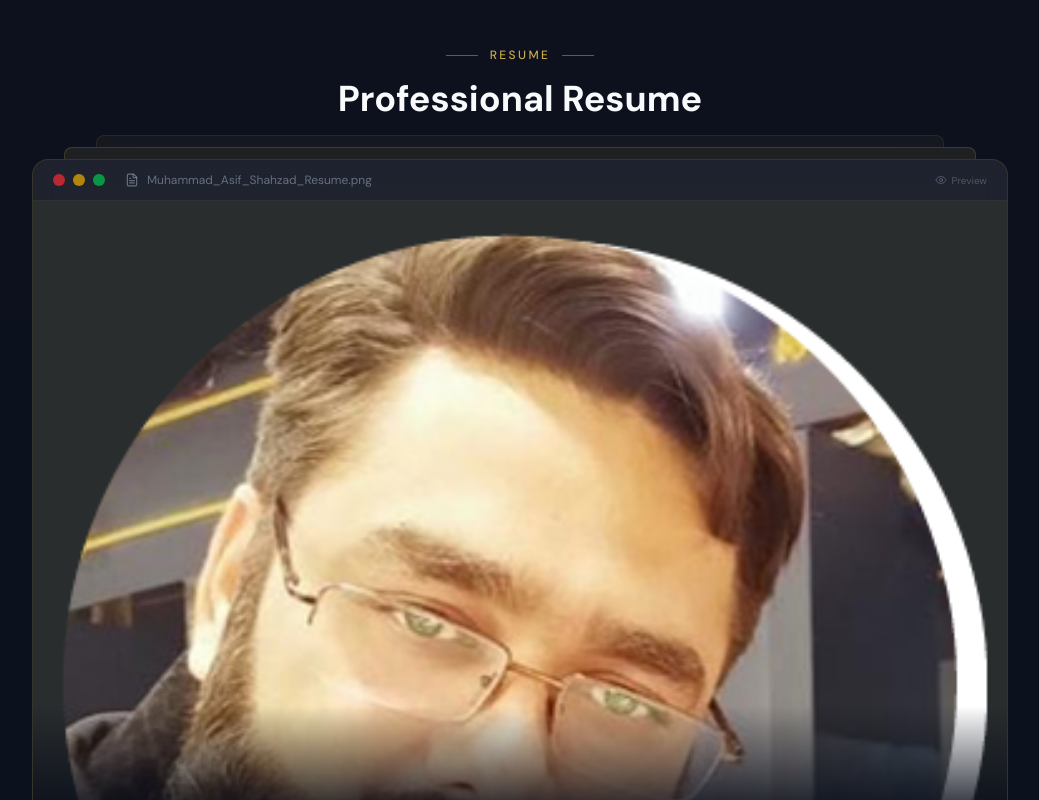
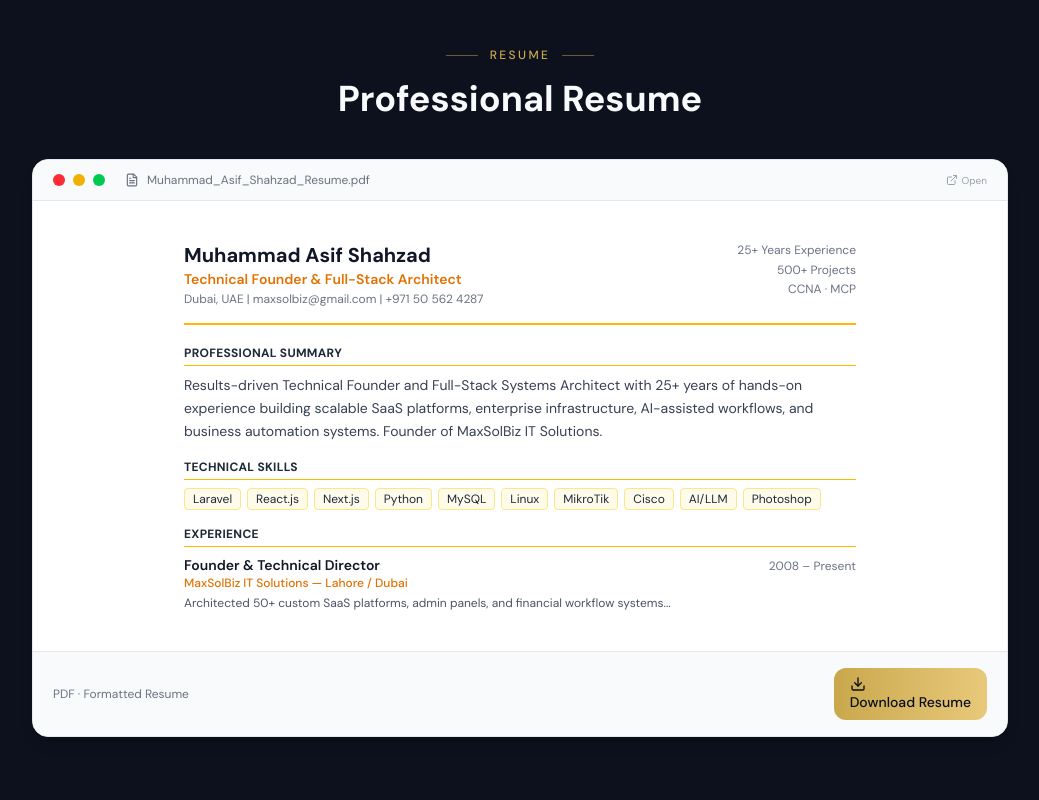
Before and after one commit to maxsolbiz/asif-portfolio, a Next.js app: page /en in a window 1280 px wide. Shown: the part 1460-2260 px from the top of the page, without its empty margins (120-1159 px from the left). Built offline with nearby package versions, Linux system fonts and the light colour scheme; a web font is replaced by a local one.

Commit message:
fix: resume Arabic removed, light preview, expanded skills categories

```diff
--- a/src/app/resume/page.tsx
+++ b/src/app/resume/page.tsx
@@ -48,16 +48,34 @@ const experience = [
   },
 ];
 
+const skillCategories = [
+  {
+    name: "Full-Stack Development",
+    items: ["Laravel", "PHP", "JavaScript", "TypeScript", "React.js", "Next.js", "HTML5", "CSS3", "Tailwind CSS", "Node.js", "REST APIs", "GraphQL", "JSON"],
+  },
+  {
+    name: "Databases & Data",
+    items: ["MySQL", "PostgreSQL", "MongoDB", "SQL", "Excel VBA", "Python", "ETL Pipelines", "Data Cleaning", "Power BI", "Google Sheets Automation"],
+  },
+  {
+    name: "Infrastructure & Networking",
+    items: ["Linux Server Admin", "Cloud Hosting", "VPS Management", "MikroTik", "Ubiquiti", "Cisco", "Juniper", "VPN", "Firewall", "Routing & Switching", "LAN/WAN", "Fiber Optic", "CCTV", "Network Security"],
+  },
+  {
+    name: "AI & Automation",
+    items: ["Prompt Engineering", "ChatGPT / Claude / Gemini", "LLM Integration", "AI-Assisted Development", "Chain-of-Thought", "Agentic AI Workflows", "AI Product Development", "Webhook Automation"],
+  },
+  {
+    name: "Design & Creative",
+    items: ["Adobe Photoshop", "Adobe Illustrator", "CorelDRAW", "Canva", "UI/UX Design", "Logo & Brand Identity", "Digital Branding", "Typography"],
+  },
+  {
+    name: "Systems & Management",
+    items: ["System Analysis", "Solutions Architecture", "SaaS Platform Design", "ERP/CRM Architecture", "Project Management", "Technical Leadership", "Business Process Analysis", "Workflow Automation"],
+  },
+];
+
 export default function ResumePage() {
-  const skills = [
-    "Laravel", "PHP", "JavaScript", "TypeScript", "React.js", "Next.js", "Tailwind CSS",
-    "MySQL", "PostgreSQL", "REST APIs", "GraphQL", "Python", "Excel VBA",
-    "Linux Server", "MikroTik", "Ubiquiti", "Cisco", "VPN", "Firewall",
-    "AI Prompt Engineering", "ChatGPT / Claude", "LLM Integration",
-    "Adobe Photoshop", "Illustrator", "CorelDRAW", "Canva", "UI/UX Design",
-    "Project Management", "System Analysis", "Solutions Architecture",
-  ];
-
   useEffect(() => {
     const timer = setTimeout(() => window.print(), 500);
     return () => clearTimeout(timer);
@@ -76,6 +94,7 @@ export default function ResumePage() {
             font-size: 10px;
             line-height: 1.5;
             padding: 0;
+            background: #ffffff;
           }
           .container { max-width: 210mm; margin: 0 auto; padding: 0; }
 
@@ -113,10 +132,17 @@ export default function ResumePage() {
           .exp-bullet-dot { width: 4px; margin-right: 4px; color: #C9A84C; font-size: 9px; }
           .exp-bullet-text { font-size: 8.5px; line-height: 1.4; color: #1a1a2e; flex: 1; }
 
-          .skills { display: flex; flex-wrap: wrap; gap: 3px; }
+          .skills-cat { margin-bottom: 6px; }
+          .skills-cat-title {
+            font-size: 8.5px; font-weight: 700; color: #C9A84C;
+            margin-bottom: 2px; text-transform: uppercase; letter-spacing: 0.5px;
+          }
+          .skills {
+            display: flex; flex-wrap: wrap; gap: 2.5px;
+          }
           .skill-pill {
-            font-size: 7.5px; padding: 2px 6px; background: #C9A84C15;
-            color: #0A0E1A; border-radius: 3px;
+            font-size: 7.5px; padding: 2px 5px; background: #f0efe6;
+            color: #0A0E1A; border-radius: 2px; border: 0.5px solid #e0dcc8;
           }
 
           .edu-grid { display: grid; grid-template-columns: 1fr 1fr; gap: 4px; }
@@ -149,7 +175,7 @@ export default function ResumePage() {
                 Dubai, UAE | maxsolbiz@gmail.com | +971 50 562 4287 | maxsolbiz.com
               </div>
               <div className="contact" style={{ marginTop: 1 }}>
-                English · Urdu · Punjabi · Arabic (basic)
+                English · Urdu · Punjabi
               </div>
             </div>
             <div className="stats">
@@ -191,11 +217,16 @@ export default function ResumePage() {
 
           <div className="section">
             <div className="section-title">Technical Skills</div>
-            <div className="skills">
-              {skills.map((skill, i) => (
-                <span key={i} className="skill-pill">{skill}</span>
-              ))}
-            </div>
+            {skillCategories.map((cat, i) => (
+              <div key={i} className="skills-cat">
+                <div className="skills-cat-title">{cat.name}</div>
+                <div className="skills">
+                  {cat.items.map((skill, j) => (
+                    <span key={j} className="skill-pill">{skill}</span>
+                  ))}
+                </div>
+              </div>
+            ))}
           </div>
 
           <div className="section">
--- a/src/components/portfolio/ResumeSection.tsx
+++ b/src/components/portfolio/ResumeSection.tsx
@@ -2,8 +2,7 @@
 
 import { useTranslations } from "next-intl";
 import { motion } from "framer-motion";
-import Image from "next/image";
-import { Download, FileText, Eye } from "lucide-react";
+import { Download, FileText, ExternalLink } from "lucide-react";
 import GlowButton from "./GlowButton";
 import ResumeDownloadButton from "./ResumeDownloadButton";
 
@@ -35,44 +34,73 @@ export default function ResumeSection() {
           transition={{ duration: 0.5 }}
           className="relative"
         >
-          {/* Decorative top bar */}
-          <div className="absolute -top-3 left-8 right-8 h-3 bg-gold/10 rounded-t-lg border border-gold/20 border-b-0" />
-          <div className="absolute -top-6 left-16 right-16 h-3 bg-gold/5 rounded-t-lg border border-gold/10 border-b-0" />
-
-          {/* Main card */}
-          <div className="glass-card overflow-hidden border-gold/20">
+          {/* Light card for PDF preview */}
+          <div className="bg-white rounded-2xl overflow-hidden border border-gray-200 shadow-lg">
             {/* Mac-style window header */}
-            <div className="flex items-center gap-2 px-5 py-3 border-b border-gold/10 bg-white/5">
-              <div className="w-3 h-3 rounded-full bg-red-500/70" />
-              <div className="w-3 h-3 rounded-full bg-yellow-500/70" />
-              <div className="w-3 h-3 rounded-full bg-green-500/70" />
-              <div className="flex items-center gap-2 ml-3 text-xs text-text-muted/60">
+            <div className="flex items-center gap-2 px-5 py-3 border-b border-gray-200 bg-gray-50">
+              <div className="w-3 h-3 rounded-full bg-red-500" />
+              <div className="w-3 h-3 rounded-full bg-yellow-500" />
+              <div className="w-3 h-3 rounded-full bg-green-500" />
+              <div className="flex items-center gap-2 ml-3 text-xs text-gray-500">
                 <FileText className="w-3.5 h-3.5" />
-                Muhammad_Asif_Shahzad_Resume.png
+                Muhammad_Asif_Shahzad_Resume.pdf
               </div>
-              <div className="ml-auto flex items-center gap-1 text-[10px] text-text-muted/40">
-                <Eye className="w-3 h-3" /> Preview
+              <div className="ml-auto flex items-center gap-1 text-[10px] text-gray-400">
+                <ExternalLink className="w-3 h-3" /> Open
               </div>
             </div>
 
-            {/* Image preview with scroll */}
-            <div className="relative max-h-[600px] overflow-y-auto bg-white/5">
-              <Image
-                src="/resume.png"
-                alt="Muhammad Asif Shahzad Resume"
-                width={800}
-                height={1100}
-                className="w-full h-auto object-contain"
-                priority
-              />
+            {/* Resume content preview - light theme */}
+            <div className="p-8 sm:p-10 max-h-[600px] overflow-y-auto">
+              <div className="max-w-2xl mx-auto">
+                {/* Header */}
+                <div className="flex justify-between items-start pb-4 mb-5 border-b-2 border-amber-400">
+                  <div>
+                    <h3 className="text-xl font-bold text-gray-900">Muhammad Asif Shahzad</h3>
+                    <p className="text-sm text-amber-600 font-semibold">Technical Founder & Full-Stack Architect</p>
+                    <p className="text-xs text-gray-500 mt-0.5">Dubai, UAE | maxsolbiz@gmail.com | +971 50 562 4287</p>
+                  </div>
+                  <div className="text-xs text-gray-500 text-right leading-relaxed">
+                    25+ Years Experience<br />500+ Projects<br />CCNA · MCP
+                  </div>
+                </div>
 
-              {/* Gradient fade at bottom */}
-              <div className="sticky bottom-0 left-0 right-0 h-24 bg-gradient-to-t from-midnight/80 to-transparent pointer-events-none" />
+                {/* Summary */}
+                <div className="mb-4">
+                  <h4 className="text-xs font-bold text-gray-800 uppercase tracking-wide border-b border-amber-400 pb-1 mb-2">Professional Summary</h4>
+                  <p className="text-sm text-gray-700 leading-relaxed">
+                    Results-driven Technical Founder and Full-Stack Systems Architect with 25+ years of hands-on experience
+                    building scalable SaaS platforms, enterprise infrastructure, AI-assisted workflows, and business automation
+                    systems. Founder of MaxSolBiz IT Solutions.
+                  </p>
+                </div>
+
+                {/* Skills preview */}
+                <div className="mb-4">
+                  <h4 className="text-xs font-bold text-gray-800 uppercase tracking-wide border-b border-amber-400 pb-1 mb-2">Technical Skills</h4>
+                  <div className="flex flex-wrap gap-1.5">
+                    {["Laravel", "React.js", "Next.js", "Python", "MySQL", "Linux", "MikroTik", "Cisco", "AI/LLM", "Photoshop"].map((s) => (
+                      <span key={s} className="text-xs px-2 py-0.5 bg-amber-50 text-gray-800 rounded border border-amber-200">{s}</span>
+                    ))}
+                  </div>
+                </div>
+
+                {/* Experience preview */}
+                <div>
+                  <h4 className="text-xs font-bold text-gray-800 uppercase tracking-wide border-b border-amber-400 pb-1 mb-2">Experience</h4>
+                  <div className="flex justify-between items-baseline">
+                    <span className="text-sm font-semibold text-gray-900">Founder & Technical Director</span>
+                    <span className="text-xs text-gray-500">2008 – Present</span>
+                  </div>
+                  <p className="text-xs text-amber-600 font-medium">MaxSolBiz IT Solutions — Lahore / Dubai</p>
+                  <p className="text-xs text-gray-600 mt-1">Architected 50+ custom SaaS platforms, admin panels, and financial workflow systems...</p>
+                </div>
+              </div>
             </div>
 
             {/* Bottom bar */}
-            <div className="flex items-center justify-between px-5 py-4 border-t border-gold/10 bg-white/5">
-              <div className="text-xs text-text-muted/50">PNG · 192 KB</div>
+            <div className="flex items-center justify-between px-5 py-4 border-t border-gray-200 bg-gray-50">
+              <div className="text-xs text-gray-500">PDF · Formatted Resume</div>
               <ResumeDownloadButton>
                 <GlowButton size="sm">
                   <Download className="w-4 h-4" />
```
